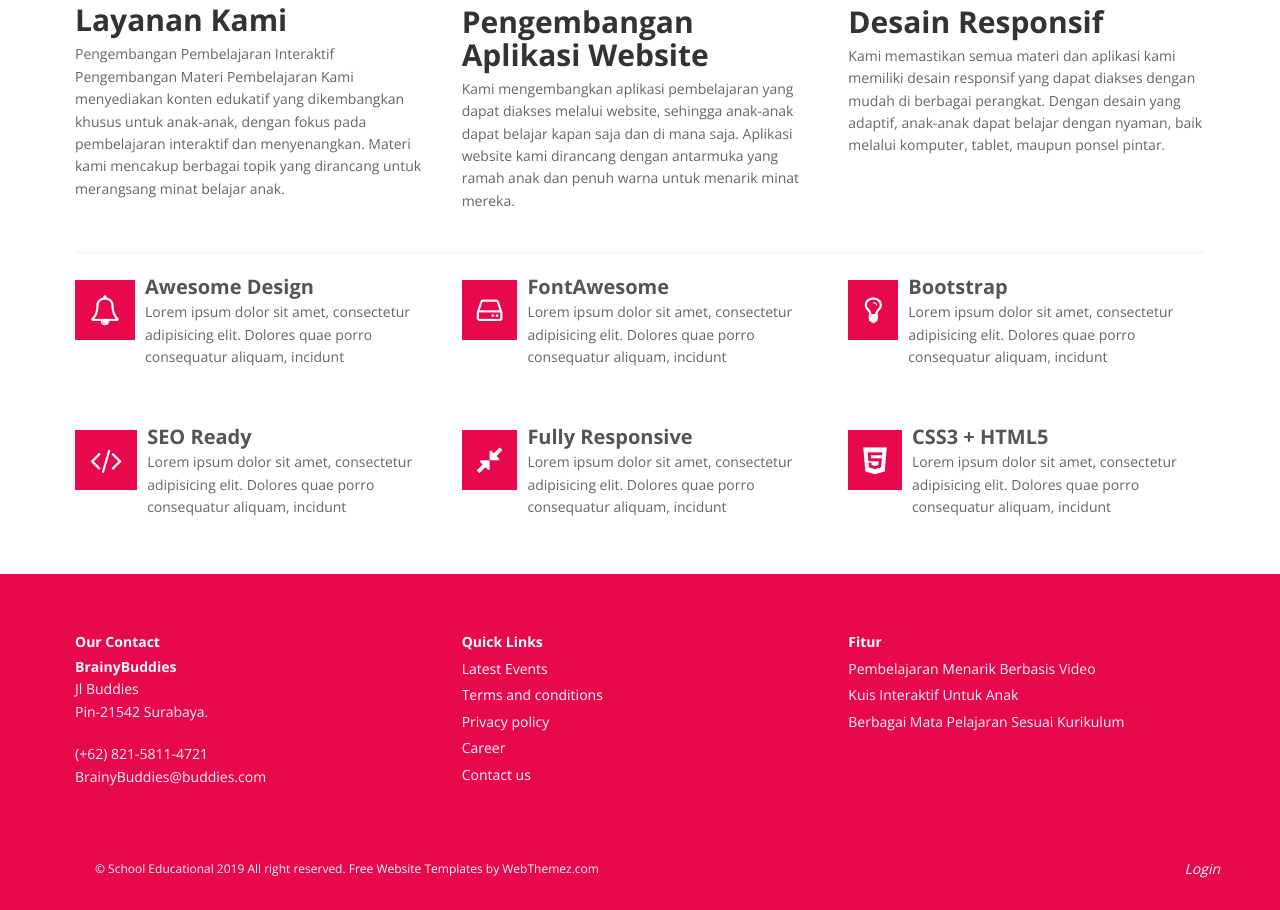
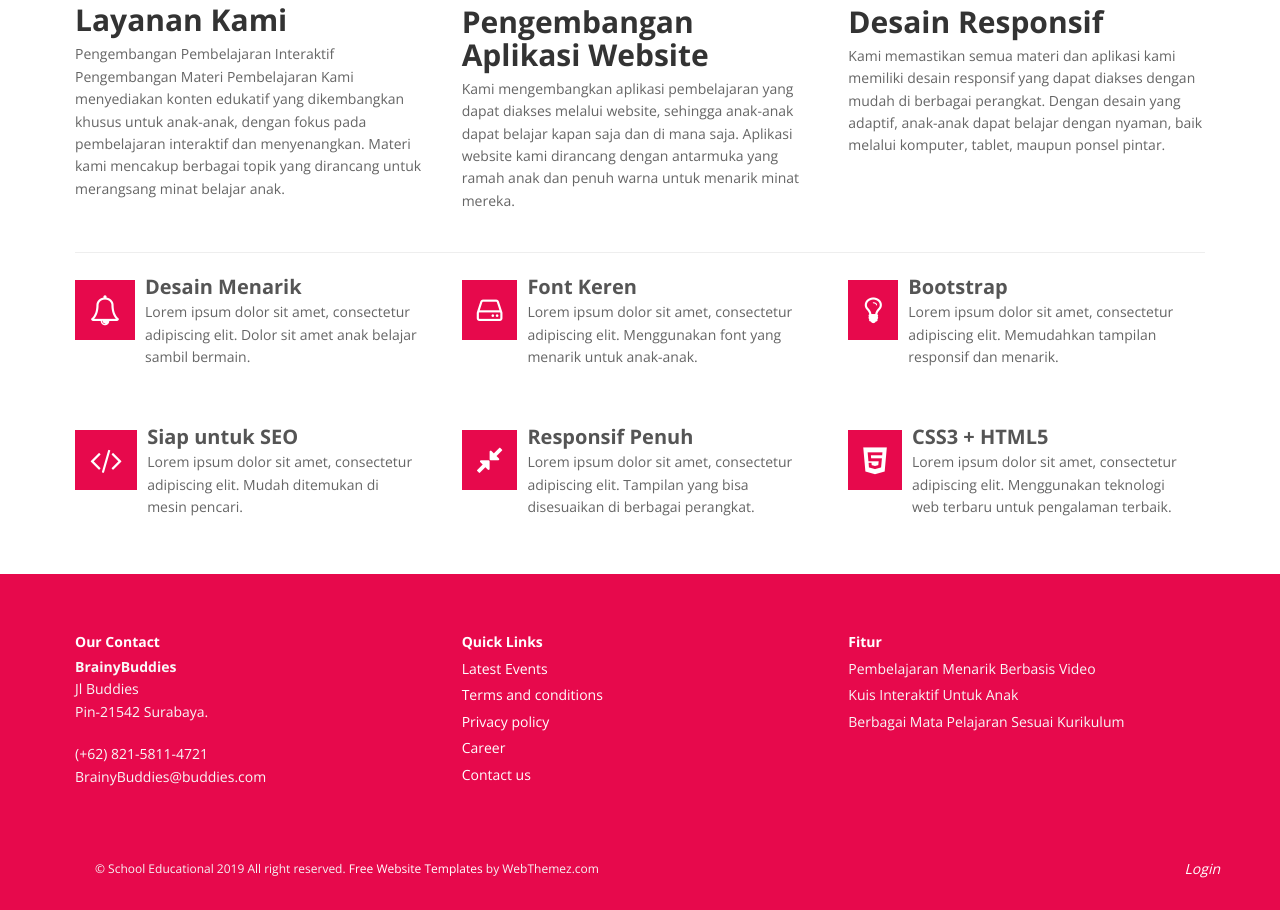
Before and after one commit to NatanaelWT/brainybuddies, a PHP site: page /user/services in a window 1280 px wide. Shown: the part 479-1389 px from the top of the page. Run offline with PHP 8.4, Linux system fonts and the light colour scheme; some libraries are stand-ins or nearby versions.

Commit message:
revisi service

```diff
--- a/views/user/services.php
+++ b/views/user/services.php
@@ -47,22 +47,22 @@ include "views/user/partials/head.php";
                     <div class="col-sm-4 info-blocks">
                         <i class="icon-info-blocks fa fa-bell-o"></i>
                         <div class="info-blocks-in">
-                            <h3>Awesome Design</h3>
-                            <p>Lorem ipsum dolor sit amet, consectetur adipisicing elit. Dolores quae porro consequatur aliquam, incidunt</p>
+                            <h3>Desain Menarik</h3>
+                            <p>Lorem ipsum dolor sit amet, consectetur adipiscing elit. Dolor sit amet anak belajar sambil bermain.</p>
                         </div>
                     </div>
                     <div class="col-sm-4 info-blocks">
                         <i class="icon-info-blocks fa fa-hdd-o"></i>
                         <div class="info-blocks-in">
-                            <h3>FontAwesome</h3>
-                            <p>Lorem ipsum dolor sit amet, consectetur adipisicing elit. Dolores quae porro consequatur aliquam, incidunt</p>
+                            <h3>Font Keren</h3>
+                            <p>Lorem ipsum dolor sit amet, consectetur adipiscing elit. Menggunakan font yang menarik untuk anak-anak.</p>
                         </div>
                     </div>
                     <div class="col-sm-4 info-blocks">
                         <i class="icon-info-blocks fa fa-lightbulb-o"></i>
                         <div class="info-blocks-in">
                             <h3>Bootstrap</h3>
-                            <p>Lorem ipsum dolor sit amet, consectetur adipisicing elit. Dolores quae porro consequatur aliquam, incidunt</p>
+                            <p>Lorem ipsum dolor sit amet, consectetur adipiscing elit. Memudahkan tampilan responsif dan menarik.</p>
                         </div>
                     </div>
                 </div>
@@ -74,22 +74,22 @@ include "views/user/partials/head.php";
                     <div class="col-sm-4 info-blocks">
                         <i class="icon-info-blocks fa fa-code"></i>
                         <div class="info-blocks-in">
-                            <h3>SEO Ready</h3>
-                            <p>Lorem ipsum dolor sit amet, consectetur adipisicing elit. Dolores quae porro consequatur aliquam, incidunt</p>
+                            <h3>Siap untuk SEO</h3>
+                            <p>Lorem ipsum dolor sit amet, consectetur adipiscing elit. Mudah ditemukan di mesin pencari.</p>
                         </div>
                     </div>
                     <div class="col-sm-4 info-blocks">
                         <i class="icon-info-blocks fa fa-compress"></i>
                         <div class="info-blocks-in">
-                            <h3>Fully Responsive</h3>
-                            <p>Lorem ipsum dolor sit amet, consectetur adipisicing elit. Dolores quae porro consequatur aliquam, incidunt</p>
+                            <h3>Responsif Penuh</h3>
+                            <p>Lorem ipsum dolor sit amet, consectetur adipiscing elit. Tampilan yang bisa disesuaikan di berbagai perangkat.</p>
                         </div>
                     </div>
                     <div class="col-sm-4 info-blocks">
                         <i class="icon-info-blocks fa fa-html5"></i>
                         <div class="info-blocks-in">
                             <h3>CSS3 + HTML5</h3>
-                            <p>Lorem ipsum dolor sit amet, consectetur adipisicing elit. Dolores quae porro consequatur aliquam, incidunt</p>
+                            <p>Lorem ipsum dolor sit amet, consectetur adipiscing elit. Menggunakan teknologi web terbaru untuk pengalaman terbaik.</p>
                         </div>
                     </div>
                 </div>
```
